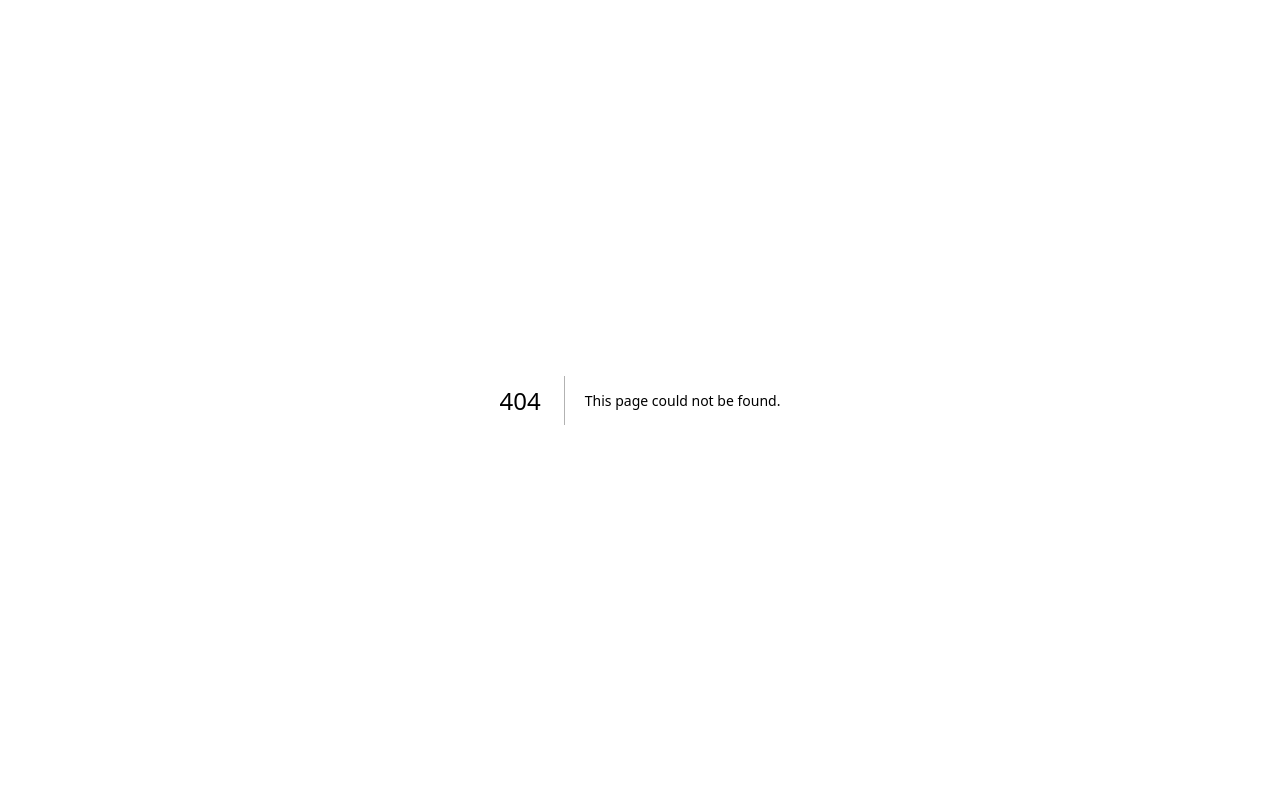
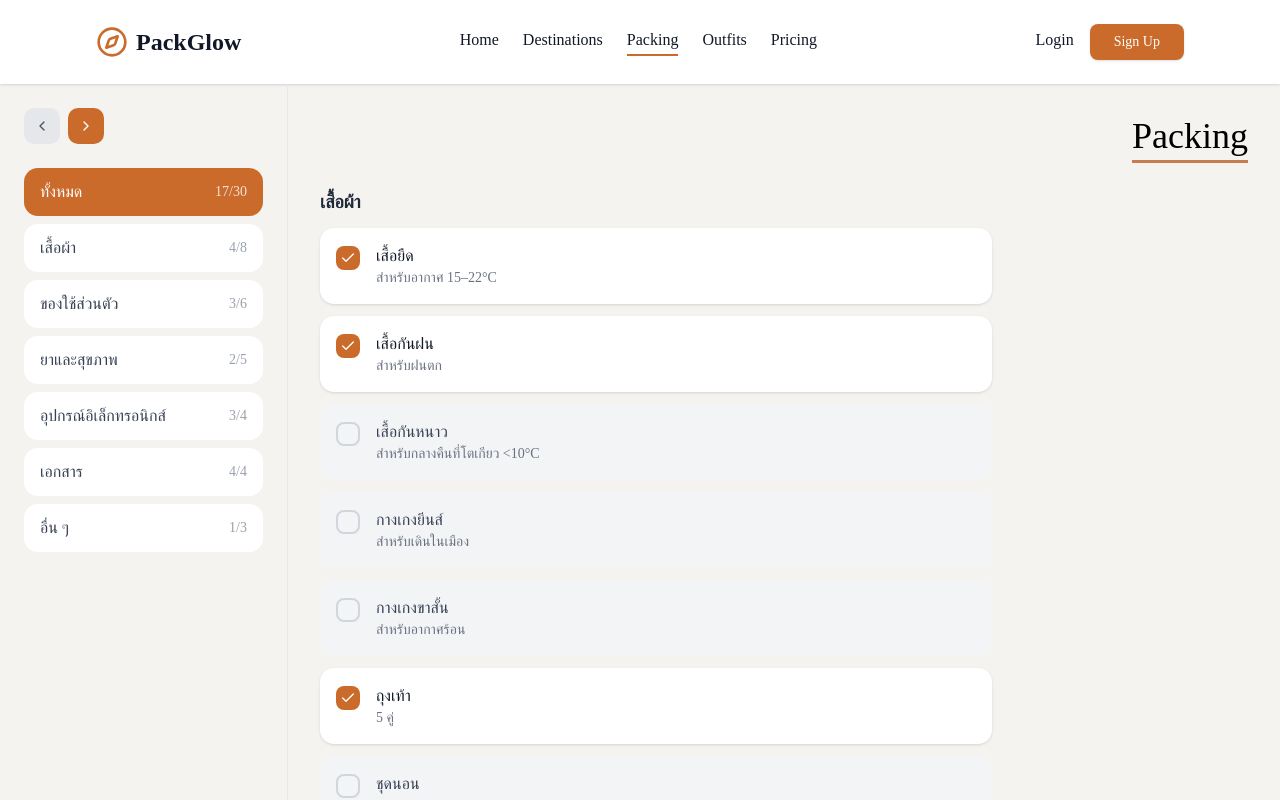
Before and after one commit to SoftwareEcosystem-268/beta-packglow, a Next.js app in the folder frontend/: page /packing in a window 1280 px wide. Before the commit this address had no page. Shown: the top 800 px of the page. Built offline with nearby package versions, Linux system fonts and the light colour scheme.

Commit message:
หน้า packing

```diff
--- /dev/null
+++ b/frontend/app/packing/page.tsx
@@ -0,0 +1,202 @@
+"use client";
+
+import Navbar from "@/components/Navbar";
+import { ChevronLeft, ChevronRight, Check, Plus } from "lucide-react";
+import { useState } from "react";
+
+const categories = [
+  { id: "all", label: "ทั้งหมด" },
+  { id: "clothes", label: "เสื้อผ้า" },
+  { id: "personal", label: "ของใช้ส่วนตัว" },
+  { id: "health", label: "ยาและสุขภาพ" },
+  { id: "electronics", label: "อุปกรณ์อิเล็กทรอนิกส์" },
+  { id: "documents", label: "เอกสาร" },
+  { id: "others", label: "อื่น ๆ" },
+];
+
+const packingItems: Record<string, { id: number; name: string; description: string; checked: boolean }[]> = {
+  clothes: [
+    { id: 1, name: "เสื้อยืด", description: "สำหรับอากาศ 15–22°C", checked: true },
+    { id: 2, name: "เสื้อกันฝน", description: "สำหรับฝนตก", checked: true },
+    { id: 3, name: "เสื้อกันหนาว", description: "สำหรับกลางคืนที่โตเกียว <10°C", checked: false },
+    { id: 4, name: "กางเกงยีนส์", description: "สำหรับเดินในเมือง", checked: false },
+    { id: 5, name: "กางเกงขาสั้น", description: "สำหรับอากาศร้อน", checked: false },
+    { id: 6, name: "ถุงเท้า", description: "5 คู่", checked: true },
+    { id: 7, name: "ชุดนอน", description: "2 ชุด", checked: false },
+    { id: 8, name: "เสื้อฮู้ด", description: "สำหรับอากาศเย็น", checked: true },
+  ],
+  personal: [
+    { id: 9, name: "แปรงสีฟัน", description: "พร้อมยาสีฟัน", checked: true },
+    { id: 10, name: "เจลอาบน้ำ", description: "100ml", checked: true },
+    { id: 11, name: "แชมพู", description: "100ml", checked: false },
+    { id: 12, name: "ผ้าเช็ดตัว", description: "ผ้าเช็ดตัวเดินทาง", checked: false },
+    { id: 13, name: "เครื่องสำอาง", description: "พื้นฐาน", checked: true },
+    { id: 14, name: "เจลทาผิว", description: "สำหรับผิวแห้ง", checked: false },
+  ],
+  health: [
+    { id: 15, name: "ยาแก้ปวด", description: "พาราเซตามอล", checked: true },
+    { id: 16, name: "ยาแก้ท้องเสีย", description: "สำหรับเดินทาง", checked: false },
+    { id: 17, name: "ปลาสเตอร์", description: "สำหรับแผล", checked: true },
+    { id: 18, name: "ยาหอม", description: "สำหรับเมารถ", checked: false },
+    { id: 19, name: "พลาสเตอร์บรรเทาปวด", description: "สำหรับปวดกล้ามเนื้อ", checked: false },
+  ],
+  electronics: [
+    { id: 20, name: "โทรศัพท์มือถือ", description: "พร้อมสายชาร์จ", checked: true },
+    { id: 21, name: "แท็บเล็ต", description: "สำหรับดูหนัง", checked: false },
+    { id: 22, name: "หูฟัง", description: "หูฟังบลูทูธ", checked: true },
+    { id: 23, name: "Power bank", description: "20000mAh", checked: true },
+  ],
+  documents: [
+    { id: 24, name: "หนังสือเดินทาง", description: "พร้อมใบตรวจลงตรา", checked: true },
+    { id: 25, name: "บัตรประจำตัวประชาชน", description: "หรือสำเนา", checked: true },
+    { id: 26, name: "ตั๋วเครื่องบิน", description: "E-ticket", checked: true },
+    { id: 27, name: "ประกันการเดินทาง", description: "สำเนา", checked: true },
+  ],
+  others: [
+    { id: 28, name: "ร่ม", description: "ร่มพกพา", checked: true },
+    { id: 29, name: "ถุงพลาสติก", description: "สำหรับแยกเสื้อผ้าเปียก", checked: false },
+    { id: 30, name: "แว่นกันแดด", description: "สำหรับกลางวัน", checked: false },
+  ],
+};
+
+function getCategoryStats(categoryId: string, items: typeof packingItems): { completed: number; total: number } {
+  if (categoryId === "all") {
+    let total = 0;
+    let completed = 0;
+    Object.values(items).forEach(categoryItems => {
+      total += categoryItems.length;
+      completed += categoryItems.filter(item => item.checked).length;
+    });
+    return { completed, total };
+  }
+  const categoryItems = items[categoryId] || [];
+  return {
+    completed: categoryItems.filter(item => item.checked).length,
+    total: categoryItems.length
+  };
+}
+
+export default function PackingPage() {
+  const [activeCategory, setActiveCategory] = useState("all");
+  const [items, setItems] = useState(packingItems);
+
+  const toggleItem = (categoryId: string, itemId: number) => {
+    setItems(prev => ({
+      ...prev,
+      [categoryId]: prev[categoryId].map(item =>
+        item.id === itemId ? { ...item, checked: !item.checked } : item
+      )
+    }));
+  };
+
+  const renderItems = (categoryId: string) => {
+    const categoryItems = items[categoryId] || [];
+    return categoryItems.map((item) => (
+      <div
+        key={item.id}
+        onClick={() => toggleItem(categoryId, item.id)}
+        className={`flex items-start gap-4 p-4 rounded-xl cursor-pointer transition-all ${
+          item.checked
+            ? "bg-white shadow-sm"
+            : "bg-gray-100 hover:bg-gray-200"
+        }`}
+      >
+        <div
+          className={`w-6 h-6 rounded-md flex items-center justify-center flex-shrink-0 mt-0.5 ${
+            item.checked
+              ? "bg-brand"
+              : "border-2 border-gray-300"
+          }`}
+        >
+          {item.checked && <Check className="w-4 h-4 text-white" />}
+        </div>
+        <div className="flex-1">
+          <h3 className={`font-medium ${item.checked ? "text-gray-900" : "text-gray-700"}`}>
+            {item.name}
+          </h3>
+          <p className="text-sm text-gray-500">{item.description}</p>
+        </div>
+      </div>
+    ));
+  };
+
+  return (
+    <div className="min-h-screen bg-[#F5F3EF]">
+      <Navbar variant="light" />
+
+      <div className="flex">
+        {/* Sidebar */}
+        <aside className="w-72 min-h-[calc(100vh-88px)] p-6 border-r border-gray-200">
+          {/* Navigation Arrows */}
+          <div className="flex items-center gap-2 mb-6">
+            <button className="w-9 h-9 rounded-lg bg-gray-200 flex items-center justify-center hover:bg-gray-300 transition-colors">
+              <ChevronLeft className="w-4 h-4 text-gray-600" />
+            </button>
+            <button className="w-9 h-9 rounded-lg bg-brand flex items-center justify-center hover:bg-brand-dark transition-colors">
+              <ChevronRight className="w-4 h-4 text-white" />
+            </button>
+          </div>
+
+          {/* Category List */}
+          <nav className="space-y-2">
+            {categories.map((category) => {
+              const stats = getCategoryStats(category.id, items);
+              return (
+                <button
+                  key={category.id}
+                  onClick={() => setActiveCategory(category.id)}
+                  className={`w-full flex items-center justify-between px-4 py-3 rounded-xl transition-all ${
+                    activeCategory === category.id
+                      ? "bg-brand text-white"
+                      : "bg-white text-gray-700 hover:bg-gray-100"
+                  }`}
+                >
+                  <span className="font-medium">{category.label}</span>
+                  <span className={`text-sm ${activeCategory === category.id ? "text-white/80" : "text-gray-400"}`}>
+                    {stats.completed}/{stats.total}
+                  </span>
+                </button>
+              );
+            })}
+          </nav>
+        </aside>
+
+        {/* Main Content */}
+        <main className="flex-1 p-8">
+          {/* Header */}
+          <div className="flex items-start justify-end mb-8">
+            <div className="text-right">
+              <h1 className="text-4xl font-normal text-black underline decoration-[#C97D4E] underline-offset-12">Packing</h1>
+            </div>
+          </div>
+
+          {/* Checklist Cards */}
+          {activeCategory === "all" ? (
+            // Show all categories with their items
+            <div className="space-y-8 max-w-2xl">
+              {categories.filter(c => c.id !== "all").map((category) => (
+                <div key={category.id}>
+                  <h2 className="text-lg font-semibold text-gray-800 mb-3">{category.label}</h2>
+                  <div className="grid gap-3">
+                    {renderItems(category.id)}
+                  </div>
+                </div>
+              ))}
+            </div>
+          ) : (
+            // Show single category items
+            <div className="grid gap-3 max-w-2xl">
+              {renderItems(activeCategory)}
+              <button className="flex items-center gap-3 p-4 rounded-xl border-2 border-dashed border-gray-300 text-gray-400 hover:border-brand hover:text-brand transition-all">
+                <div className="w-6 h-6 rounded-md border-2 border-current flex items-center justify-center">
+                  <Plus className="w-4 h-4" />
+                </div>
+                <span className="font-medium">เพิ่มรายการ</span>
+              </button>
+            </div>
+          )}
+        </main>
+      </div>
+    </div>
+  );
+}
```
